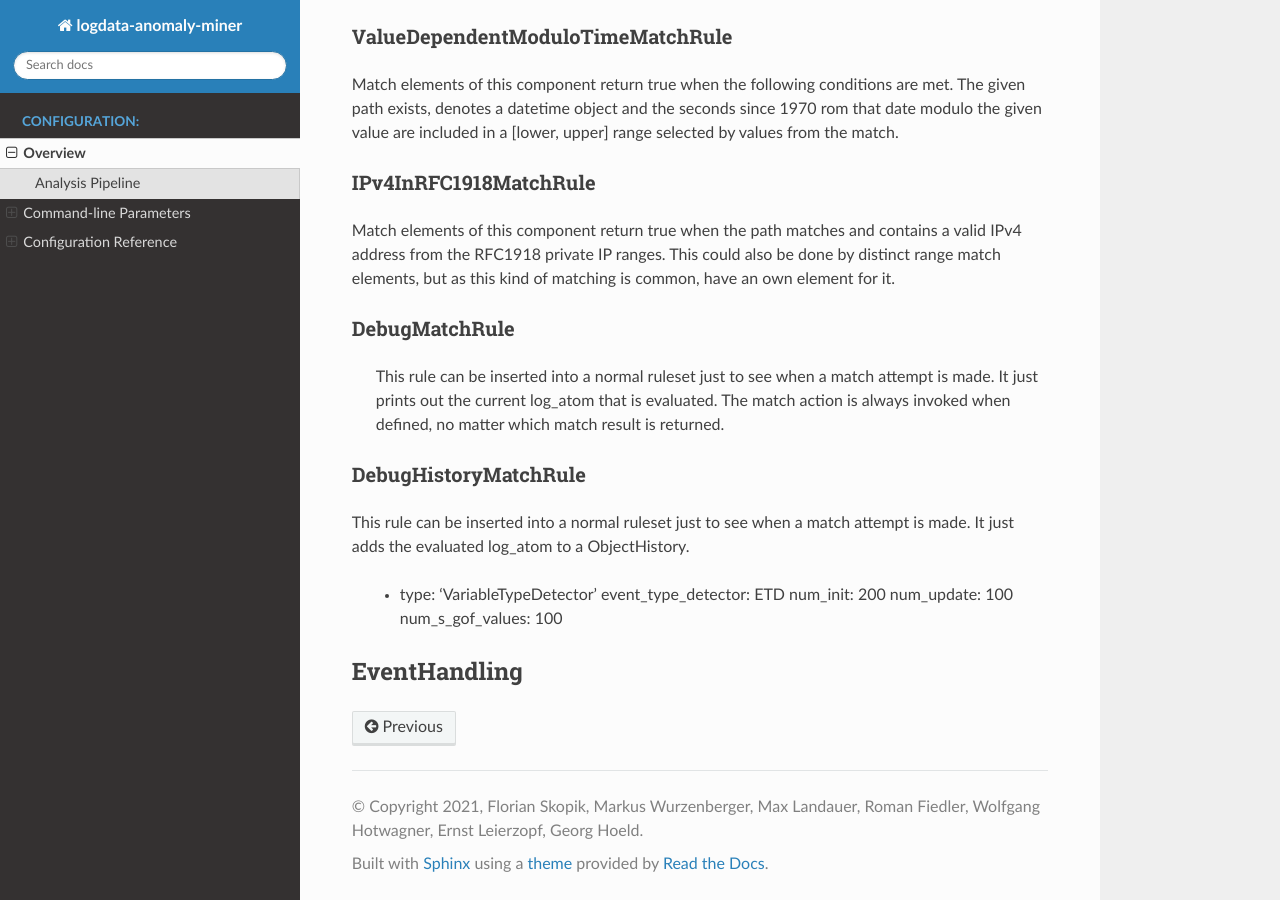
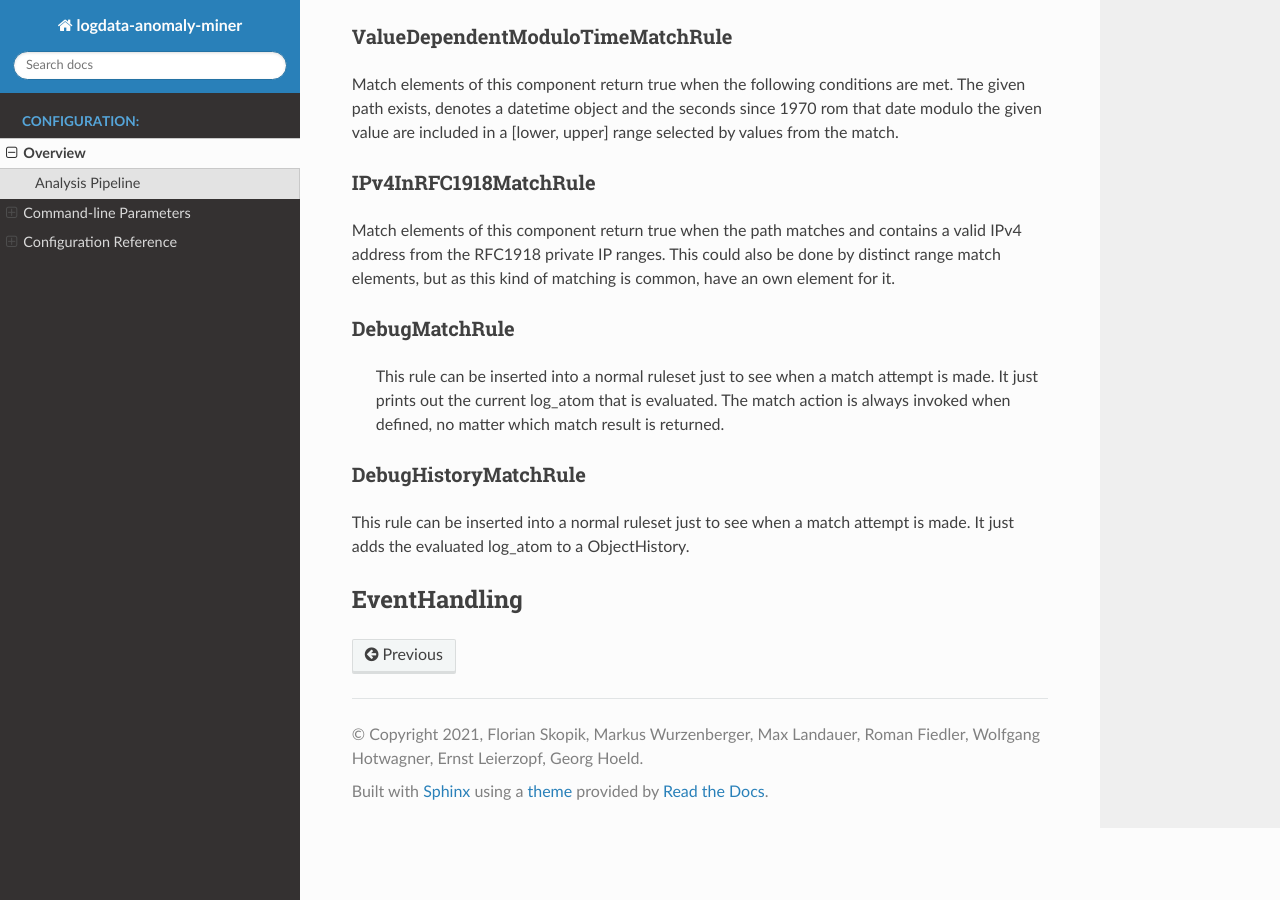
Before and after one commit to ait-aecid/logdata-anomaly-miner, a Sphinx documentation site: the page built from docs/CONFIGURATION.rst, in a window 1280 px wide and 900 px high, scrolled down 45905 px. Built offline with Sphinx 7.4.7 and the Read the Docs theme 2.0.0, drawn with Linux system fonts in a browser that asks for light colours; pages that are not in the unit, such as notebooks, are missing from menus.

Commit message:
removed unclean merge from docs/Configuration.rst

```diff
--- a/docs/CONFIGURATION.rst
+++ b/docs/CONFIGURATION.rst
@@ -2090,15 +2090,6 @@ DebugHistoryMatchRule
 This rule can be inserted into a normal ruleset just to see when a match attempt is made.
 It just adds the evaluated log_atom to a ObjectHistory.
 
-=======
-        - type: 'EventTypeDetector'
-          id: ETD
-
-        - type: 'VariableTypeDetector'
-          event_type_detector: ETD
-          num_init: 200
-          num_update: 100
-          num_s_gof_values: 100
 
 -------------
 EventHandling
```
